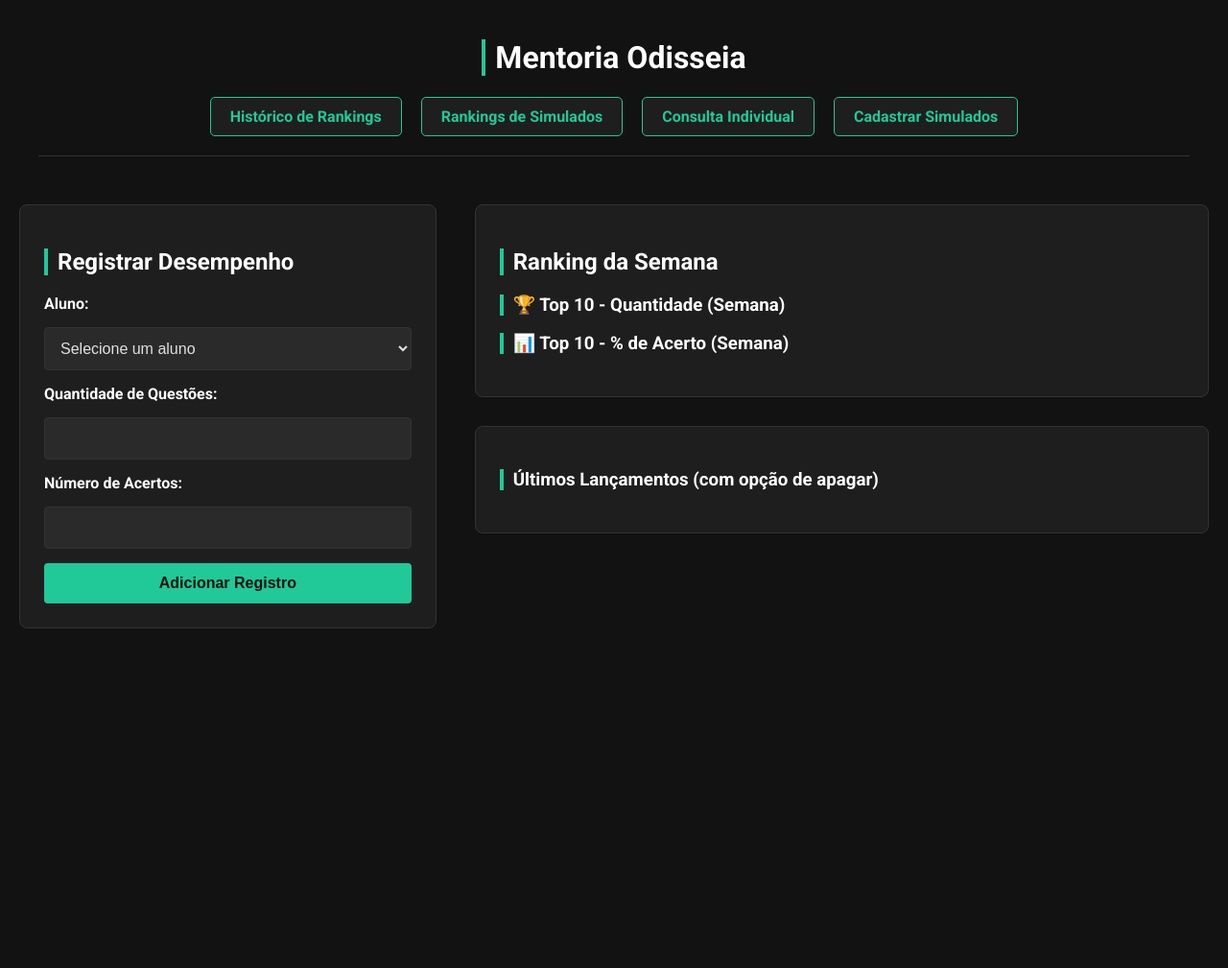
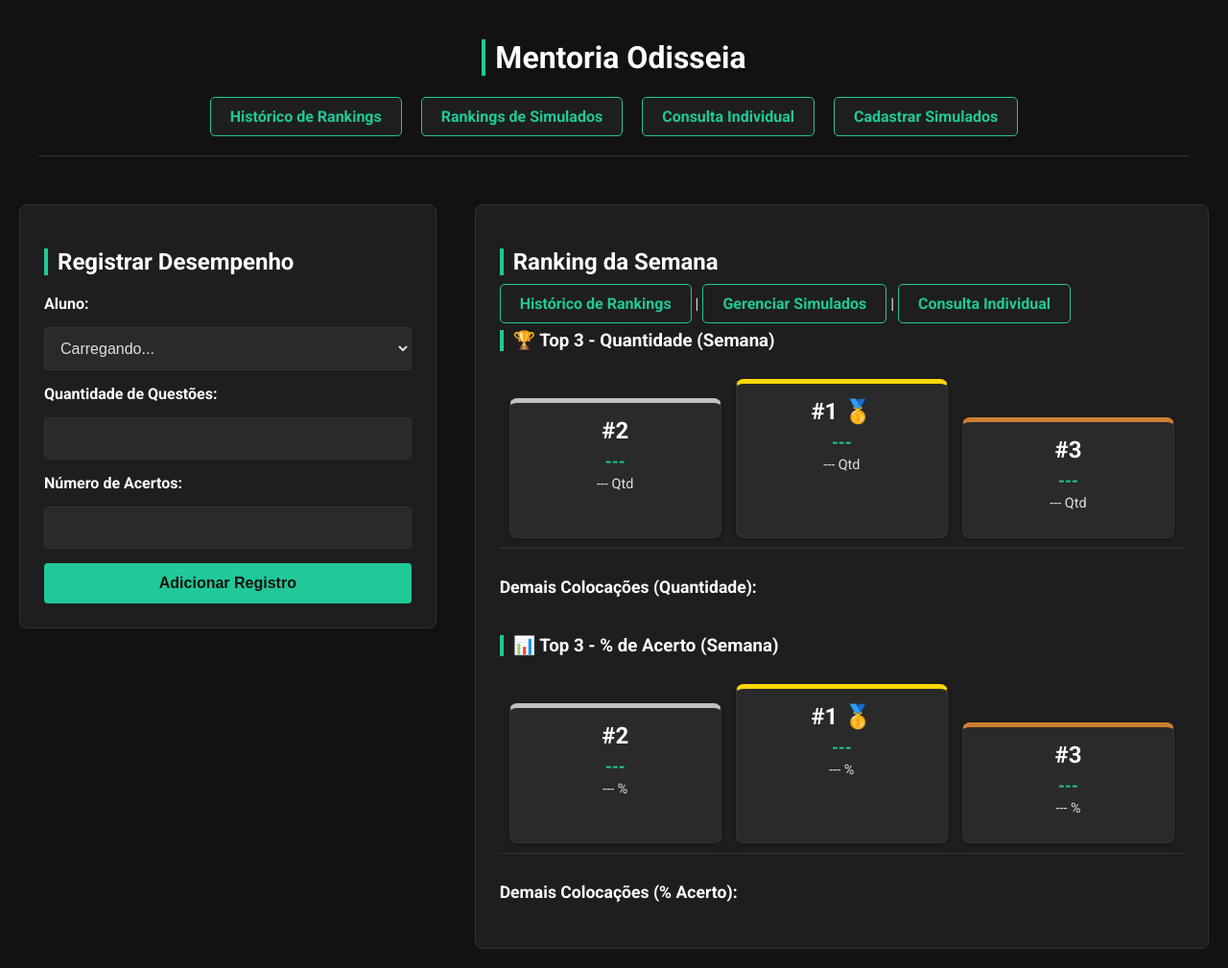
Before and after one commit to jvsouza01/mentoria-odisseia, a Flask app: page / in a window 1280 px wide. Shown: the whole page at 96% size. Before the commit the page ends 655 px from the top, so only its background shows below. Run offline with Flask 3, Linux system fonts and the light colour scheme; data that the repository does not hold is empty.

Commit message:
Adiciona pódio destacado para Top 3 nos rankings semanais

```diff
--- a/static/script.js
+++ b/static/script.js
@@ -23,24 +23,83 @@
     }
 
     // Função para buscar os dados dos rankings DA SEMANA e exibi-los
+    // Função para buscar os dados dos rankings DA SEMANA e exibi-los
     async function carregarRankings() {
         try {
             const response = await fetch('/api/rankings');
-            const rankings = await response.json();
+            const rankings = await response.json(); // Ex: { quantidade: [...], percentual: [...] }
+
+            // --- Lógica para Ranking de Quantidade ---
+            const rankingQtdList = document.getElementById('ranking-quantidade');
+            const top3Qtd = rankings.quantidade.slice(0, 3); // Pega os 3 primeiros
+            const restoQtd = rankings.quantidade.slice(3); // Pega do 4º em diante
+
+            // Limpa pódio e lista
+            document.getElementById('podium-qtd-1-name').textContent = '---';
+            document.getElementById('podium-qtd-1-score').textContent = '--- Qtd';
+            // ... (limpar também #2 e #3 de forma similar)
+            document.getElementById('podium-qtd-2-name').textContent = '---';
+            document.getElementById('podium-qtd-2-score').textContent = '--- Qtd';
+            document.getElementById('podium-qtd-3-name').textContent = '---';
+            document.getElementById('podium-qtd-3-score').textContent = '--- Qtd';
             rankingQtdList.innerHTML = '';
+
+            // Preenche o pódio de Quantidade
+            top3Qtd.forEach((item, index) => {
+                const rank = index + 1;
+                document.getElementById(`podium-qtd-${rank}-name`).textContent = item.nome;
+                document.getElementById(`podium-qtd-${rank}-score`).textContent = `${item.total} Qtd`;
+            });
+
+            // Preenche a lista do restante (4º em diante)
+            if (restoQtd.length === 0 && top3Qtd.length === 0){
+                 rankingQtdList.innerHTML = '<li>Nenhum registro encontrado para esta semana ainda.</li>';
+            } else {
+                restoQtd.forEach((item, index) => {
+                    const li = document.createElement('li');
+                    li.textContent = `${index + 4}. ${item.nome} - ${item.total} questões`; // Começa a contar do 4º
+                    rankingQtdList.appendChild(li);
+                });
+            }
+
+
+            // --- Lógica para Ranking de Percentual --- (Similar à de Quantidade)
+            const rankingPercList = document.getElementById('ranking-percentual');
+            const top3Perc = rankings.percentual.slice(0, 3);
+            const restoPerc = rankings.percentual.slice(3);
+
+             // Limpa pódio e lista
+            document.getElementById('podium-perc-1-name').textContent = '---';
+            document.getElementById('podium-perc-1-score').textContent = '--- %';
+             // ... (limpar também #2 e #3)
+            document.getElementById('podium-perc-2-name').textContent = '---';
+            document.getElementById('podium-perc-2-score').textContent = '--- %';
+            document.getElementById('podium-perc-3-name').textContent = '---';
+            document.getElementById('podium-perc-3-score').textContent = '--- %';
             rankingPercList.innerHTML = '';
-            rankings.quantidade.forEach((item, index) => {
-                const li = document.createElement('li');
-                li.textContent = `${index + 1}. ${item.nome} - ${item.total} questões`;
-                rankingQtdList.appendChild(li);
+
+
+            // Preenche o pódio de Percentual
+            top3Perc.forEach((item, index) => {
+                const rank = index + 1;
+                document.getElementById(`podium-perc-${rank}-name`).textContent = item.nome;
+                document.getElementById(`podium-perc-${rank}-score`).textContent = `${parseFloat(item.percentual).toFixed(2)}%`;
             });
-            rankings.percentual.forEach((item, index) => {
-                const li = document.createElement('li');
-                li.textContent = `${index + 1}. ${item.nome} - ${parseFloat(item.percentual).toFixed(2)}%`;
-                rankingPercList.appendChild(li);
-            });
+
+            // Preenche a lista do restante (4º em diante)
+             if (restoPerc.length === 0 && top3Perc.length === 0){
+                 rankingPercList.innerHTML = '<li>Nenhum registro encontrado para esta semana ainda (ou mínimo não atingido).</li>';
+            } else {
+                restoPerc.forEach((item, index) => {
+                    const li = document.createElement('li');
+                    li.textContent = `${index + 4}. ${item.nome} - ${parseFloat(item.percentual).toFixed(2)}%`; // Começa do 4º
+                    rankingPercList.appendChild(li);
+                });
+            }
+
         } catch (error) {
             console.error('Erro ao carregar rankings:', error);
+            // Poderíamos adicionar mensagens de erro nos pódios/listas aqui
         }
     }
 
--- a/static/style.css
+++ b/static/style.css
@@ -192,3 +192,80 @@
     width: 100% !important;  /* Força a largura */
     height: 100% !important; /* Força a altura */
 }
+/* ======== ESTILOS DO PÓDIO DE RANKING ======== */
+.ranking-podium {
+    display: flex;
+    justify-content: center; /* Centraliza os spots */
+    align-items: flex-end; /* Alinha na base para criar efeito de altura */
+    gap: 15px; /* Espaço entre os spots */
+    margin-bottom: 30px; /* Espaço antes da lista do restante */
+    min-height: 150px; /* Altura mínima para acomodar os spots */
+    padding: 10px;
+    border-bottom: 1px solid var(--border-color); /* Linha separadora */
+}
+
+.podium-spot {
+    background-color: var(--input-bg); /* Cor de fundo um pouco diferente */
+    border: 1px solid var(--border-color);
+    border-radius: 8px;
+    padding: 15px;
+    text-align: center;
+    width: 28%; /* Largura aproximada para caber 3 */
+    box-shadow: 0 2px 4px rgba(0, 0, 0, 0.2);
+    transition: transform 0.2s ease-in-out;
+}
+
+.podium-spot:hover {
+    transform: translateY(-5px); /* Efeito ao passar o mouse */
+}
+
+/* Ajustes de altura e cor para criar o pódio */
+.podium-spot.spot-1 {
+    height: 130px; /* Mais alto */
+    border-top: 5px solid #FFD700; /* Dourado */
+    order: 2; /* Coloca no meio no flexbox */
+}
+.podium-spot.spot-2 {
+    height: 110px;
+    border-top: 5px solid #C0C0C0; /* Prata */
+    order: 1; /* Coloca na esquerda */
+}
+.podium-spot.spot-3 {
+    height: 90px;
+    border-top: 5px solid #CD7F32; /* Bronze */
+    order: 3; /* Coloca na direita */
+}
+
+.podium-rank {
+    font-size: 1.5em;
+    font-weight: bold;
+    color: var(--text-headings);
+    margin-bottom: 8px;
+}
+
+.podium-name {
+    font-weight: bold;
+    color: var(--primary-green);
+    font-size: 1.1em;
+    margin-bottom: 5px;
+    white-space: nowrap; /* Evita quebra de linha no nome */
+    overflow: hidden; /* Esconde o que não couber */
+    text-overflow: ellipsis; /* Adiciona "..." se o nome for muito longo */
+}
+
+.podium-score {
+    font-size: 0.9em;
+    color: var(--text-primary);
+}
+
+/* Estilo para o título das "Demais Colocações" */
+.ranking-section h4 {
+    margin-top: 15px;
+    color: var(--text-headings);
+    font-size: 1.1em;
+}
+
+/* Ajuste na lista <ol> para espaçamento */
+.ranking-section ol {
+    margin-top: 10px;
+}
--- a/templates/index.html
+++ b/templates/index.html
@@ -38,18 +38,53 @@
         <div class="info-column">
             <section class="ranking-section">
                 <h2>Ranking da Semana</h2>
+                <p>
+                    <a href="/ranking-geral" class="nav-button">Histórico de Rankings</a> |
+                    <a href="/gerenciar-simulados" class="nav-button">Gerenciar Simulados</a> |
+                    <a href="/consulta-desempenho" class="nav-button">Consulta Individual</a>
+                </p>
 
-                <h3>🏆 Top 10 - Quantidade (Semana)</h3>
+                <h3>🏆 Top 3 - Quantidade (Semana)</h3>
+                <div class="ranking-podium" id="podium-quantidade">
+                    <div class="podium-spot spot-2">
+                        <div class="podium-rank">#2</div>
+                        <div class="podium-name" id="podium-qtd-2-name">---</div>
+                        <div class="podium-score" id="podium-qtd-2-score">--- Qtd</div>
+                    </div>
+                    <div class="podium-spot spot-1">
+                        <div class="podium-rank">#1 🥇</div>
+                        <div class="podium-name" id="podium-qtd-1-name">---</div>
+                        <div class="podium-score" id="podium-qtd-1-score">--- Qtd</div>
+                    </div>
+                    <div class="podium-spot spot-3">
+                        <div class="podium-rank">#3</div>
+                        <div class="podium-name" id="podium-qtd-3-name">---</div>
+                        <div class="podium-score" id="podium-qtd-3-score">--- Qtd</div>
+                    </div>
+                </div>
+                <h4>Demais Colocações (Quantidade):</h4>
                 <ol id="ranking-quantidade"></ol>
 
-                <h3>📊 Top 10 - % de Acerto (Semana)</h3>
+                <h3 style="margin-top: 40px;">📊 Top 3 - % de Acerto (Semana)</h3>
+                 <div class="ranking-podium" id="podium-percentual">
+                    <div class="podium-spot spot-2">
+                        <div class="podium-rank">#2</div>
+                        <div class="podium-name" id="podium-perc-2-name">---</div>
+                        <div class="podium-score" id="podium-perc-2-score">--- %</div>
+                    </div>
+                    <div class="podium-spot spot-1">
+                        <div class="podium-rank">#1 🥇</div>
+                        <div class="podium-name" id="podium-perc-1-name">---</div>
+                        <div class="podium-score" id="podium-perc-1-score">--- %</div>
+                    </div>
+                    <div class="podium-spot spot-3">
+                        <div class="podium-rank">#3</div>
+                        <div class="podium-name" id="podium-perc-3-name">---</div>
+                        <div class="podium-score" id="podium-perc-3-score">--- %</div>
+                    </div>
+                </div>
+                <h4>Demais Colocações (% Acerto):</h4>
                 <ol id="ranking-percentual"></ol>
-            </section>
-
-            <section class="recent-section">
-                <h3>Últimos Lançamentos (com opção de apagar)</h3>
-                <ul id="ultimos-lancamentos">
-                    </ul>
             </section>
         </div>
     </div>
```
